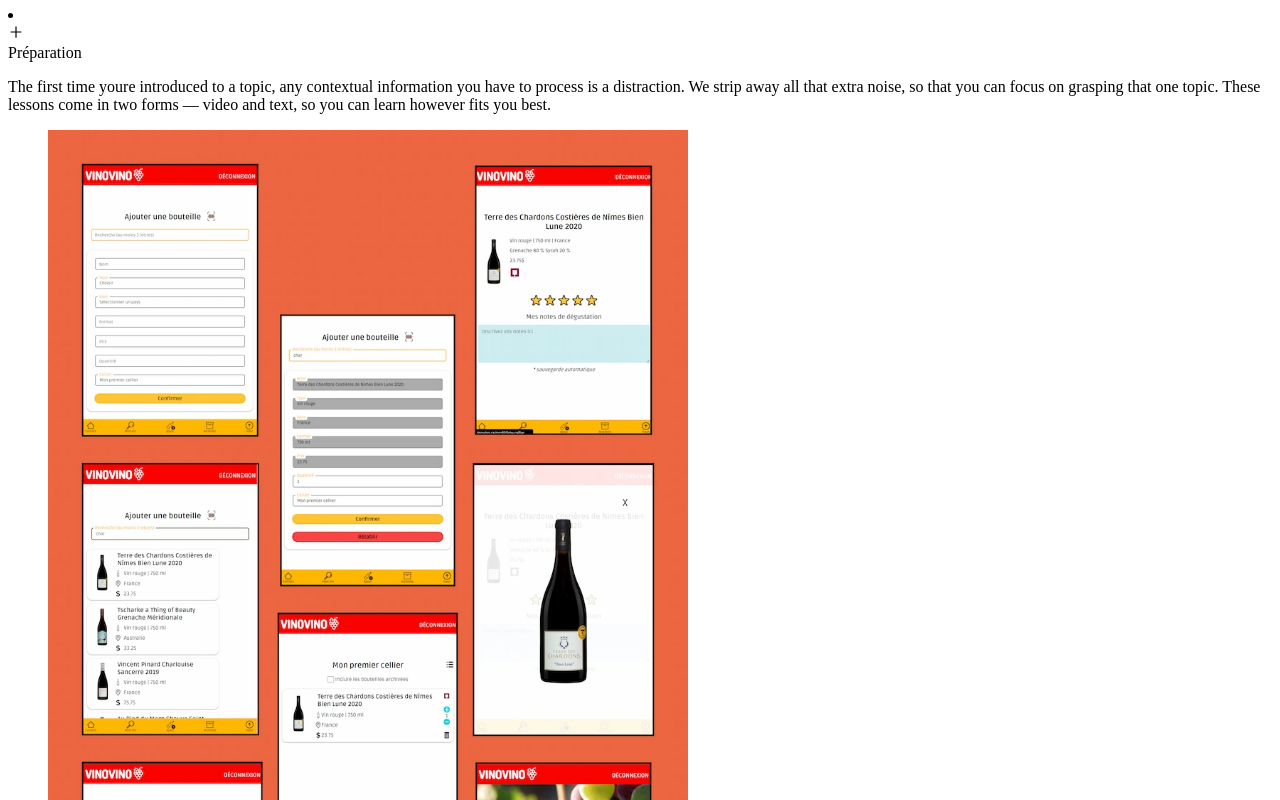
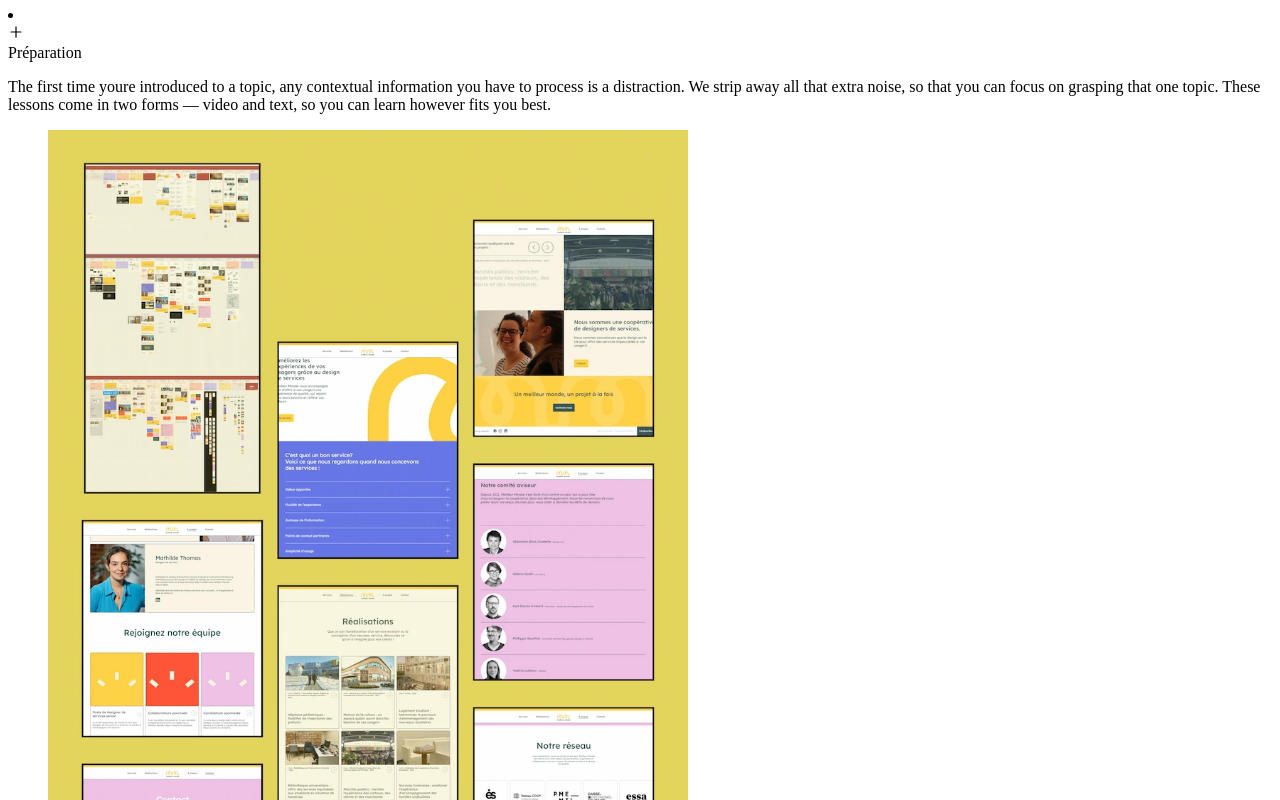
Before and after one commit to pcavendano/Portfolio, a React (Vite) app: page / in a window 1280 px wide. Shown: the part 7780-8580 px from the top of the page. Built offline with nearby package versions, Linux system fonts and the light colour scheme; the HTML template or start-up script is replaced by a standard one.

Commit message:
Remove doble

```diff
--- a/src/components/Projects.jsx
+++ b/src/components/Projects.jsx
@@ -98,13 +98,6 @@ const Projects = () => {
                                 >
                                     <figure>
                                         <img
-                                            src={vino1800}
-                                            srcSet={`${vino300} 300w, ${vino400} 400w, ${vino900} 900w, ${vino1800} 1800w `}
-                                            alt="vinovino project collage"
-                                            sizes="(max-width:1024px)100vw, 50vw"
-                                            loading="lazy"
-                                        />
-                                        <img
                                             src={mm1800}
                                             srcSet={`${mm300} 300w, ${mm400} 400w, ${mm900} 900w, ${mm1800} 1800w `}
                                             alt="meilleur monde project collage"
```
